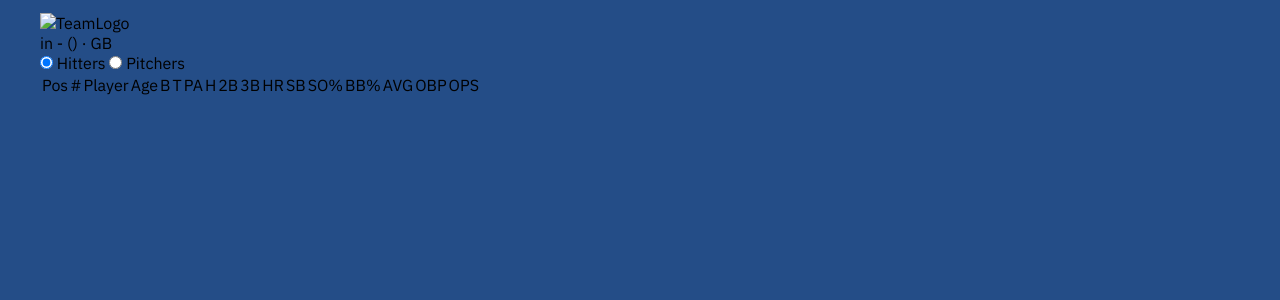
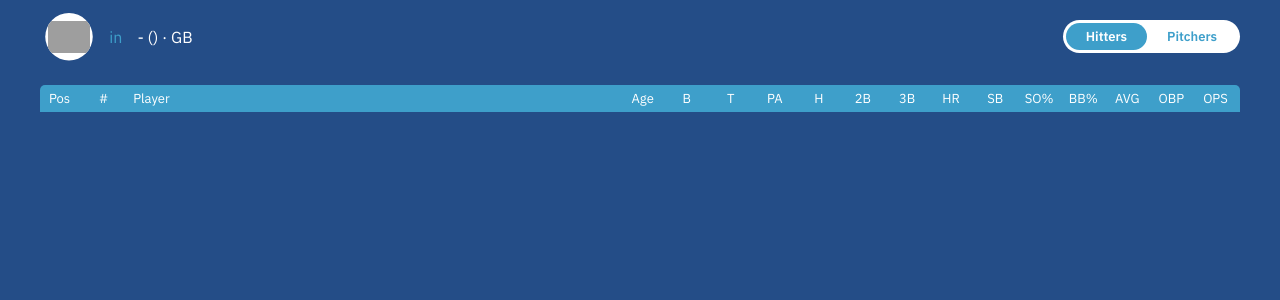
Before and after one commit to AdamGariba/TBL-Exercise, a Flask app: page /team/200 in a window 1280 px wide. Shown: the part 47-347 px from the top of the page. Run offline with Flask 2, Linux system fonts and the light colour scheme; data comes from the database, SQL or seed files in the repository; data that the repository does not hold is empty; grey boxes are pictures that could not be loaded.

Commit message:
Team page styled

```diff
--- a/homebase/static/css/main.css
+++ b/homebase/static/css/main.css
@@ -31,6 +31,7 @@ header {
     top: 0;
     width: 100%;
     padding: 0.4em 0;
+    z-index: 10;
 }
 
 #nav-img {
@@ -93,7 +94,7 @@ table.standings thead th {
 table.standings thead th:first-of-type {
     width: 55%;
     text-align: left;
-    font-weight: bold;
+    font-weight: 600;
 }
 
 table.standings thead th:first-of-type {
@@ -113,7 +114,7 @@ table.standings tbody td:first-of-type {
 }
 
 table.standings tbody td:first-of-type a {
-    font-weight: bold;
+    font-weight: 600;
 }
 
 table.standings tbody tr:nth-child(even) td {
@@ -145,6 +146,161 @@ table.standings tbody tr:last-of-type td:last-of-type {
 }
 /* HOME PAGE STYLES END */
 
+/* TEAM PAGE STYLE BEGIN */
+.team-container {
+    display: flex;
+    justify-content: space-between;
+    align-items: center;
+    margin-bottom: 1.5em;
+}
+
+.team-section {
+    display: inline-flex;
+    flex-basis: 70%;
+    align-items: center;
+}
+
+#team-logo {
+    background-color: white;
+    max-width: 5%;
+    padding: 8px;
+    clip-path: circle();
+}
+
+#team-info {
+    margin-left: 0.7em;
+}
+
+#team-info > #team-name {
+    font-size: large;
+    font-weight: 600;
+    color: white;
+}
+
+#team-record > span {
+    color: var(--secondary);
+}
+
+#team-record {
+    color:white;
+}
+
+.input-area {
+    display: inline-flex;
+    overflow: hidden;
+    background-color: white;
+    border-radius: 25px;
+    padding: 3px;
+}
+
+.radio-input {
+    display: none;
+}
+
+.radio-label {
+    cursor: pointer;
+    color: var(--secondary);
+    padding: 5px 20px;
+    font-weight: 600;
+    font-size: small;
+}
+
+.radio-input:checked + .radio-label {
+    background-color: var(--secondary);
+    color: white;
+    border-radius: 15px;
+}
+
+.roster-table {
+    table-layout: fixed;
+    font-size: small;
+    width: 100%;
+    background-color: var(--primary);
+    margin-bottom: 20px;
+    border-collapse: separate;
+    border-spacing: 0;
+}
+
+table.roster-table th,
+table.roster-table td {
+    padding: 5px 10px 5px 5px;
+}
+
+
+table.roster-table thead tr {
+    color: white;
+}
+
+table.roster-table thead th {
+    width: auto;
+    background-color: var(--secondary);
+}
+
+table.roster-table thead th#player-name {
+    width: 40%;
+    text-align: left;
+}
+
+table.roster-table tbody td {
+    text-align: center;
+}
+
+table.roster-table tbody td#jersey-number {
+    color: var(--secondary);
+}
+
+table.roster-table tbody td#player-name {
+    text-align: left;
+    padding: 5px 0 0 0;
+    vertical-align: middle;
+}
+
+table.roster-table tbody tr td img#player-img {
+    height: 30px;
+    vertical-align: bottom;
+}
+
+table.roster-table tbody tr td#player-name p {
+    display: inline-block;
+    margin-bottom: 8px;
+    margin-left: 5px;
+}
+
+table.roster-table tbody tr td#player-name a {
+    font-weight: 600;
+}
+
+table.roster-table thead th:first-of-type {
+    border-top-left-radius: 5px;
+}
+
+table.roster-table thead th:last-of-type {
+    border-top-right-radius: 5px;
+}
+
+
+
+table.roster-table tbody tr:nth-child(even) td {
+    background-color: var(--offset);
+}
+
+table.roster-table tbody tr:nth-child(odd) td {
+    background-color: white;
+}
+
+table.roster-table tbody tr:last-of-type {
+    background-color: var(--primary);
+}
+
+table.roster-table tbody tr:last-of-type td:first-of-type {
+    border-bottom-left-radius: 5px;
+}
+
+table.roster-table tbody tr:last-of-type td:last-of-type {
+    border-bottom-right-radius: 5px;
+}
+
+
 
 #pitchers_tbl {
     display: none;
--- a/homebase/static/js/main.js
+++ b/homebase/static/js/main.js
@@ -5,11 +5,11 @@ var pitchers_table = document.getElementById('pitchers_tbl')
 
 function showTable() {
     if(hitters_field.checked) {
-        hitters_table.style.display = "block";
+        hitters_table.style.display = "table";
         pitchers_table.style.display = "none";
     }
     else if(pitchers_field.checked) {
-        pitchers_table.style.display = "block";
+        pitchers_table.style.display = "table";
         hitters_table.style.display = "none";
     }
 }
--- a/homebase/templates/team/team_details.html
+++ b/homebase/templates/team/team_details.html
@@ -2,23 +2,27 @@
 {% extends 'base.html' %}
 
 {% block content %}
-<div>
-    <img src="" alt="TeamLogo" />
-    <div id="team-info">
-        <div>{{ teamInfo['name'] }}</div>
-        <div>{{ teamInfo['place_in_division'] }} in {{ teamInfo['division_name'] }}  {{ teamInfo['wins_this_season'] }} - {{ teamInfo['losses_this_season'] }} ({{ teamInfo['win_pct'] }}) &#183; {{ teamInfo['games_back'] }} GB</div>
+<div class="team-container">
+    <div class="team-section">
+        <img id="team-logo" src="https://www.mlbstatic.com/team-logos/{{ teamInfo['id'] }}.svg" alt="TeamLogo" />
+        <div id="team-info">
+            <div id="team-name">{{ teamInfo['name'] }}</div>
+            <div id="team-record"><span>{{ teamInfo['place_in_division'] }} in {{ teamInfo['division_name'] }}</span> &nbsp;&nbsp; {{ teamInfo['wins_this_season'] }} - {{ teamInfo['losses_this_season'] }} ({{ teamInfo['win_pct'] }}) &#183; {{ teamInfo['games_back'] }} GB</div>
+        </div>
+    </div>
+    <div class="input-area">
+        <input class="radio-input" type="radio" id="hitters" name="player" checked="checked" onclick="showTable()">
+        <label class="radio-label" for="hitters">Hitters</label>
+        <input class="radio-input" type="radio" id="pitchers" name="player" onclick="showTable()">
+        <label class="radio-label" for="pitchers">Pitchers</label>
     </div>
 </div>
-<input type="radio" id="hitters" name="player" checked="checked" onclick="showTable()">
-<label for="hitters">Hitters</label>
-<input type="radio" id="pitchers" name="player" onclick="showTable()">
-<label for="pitchers">Pitchers</label>
 
-<table id="hitters_tbl">
+<table class="roster-table" id="hitters_tbl">
     <thead>
         <th>Pos</th>
-        <th>#</th>
-        <th>Player</th>
+        <th id="jersey-number">#</th>
+        <th id="player-name">Player</th>
         <th>Age</th>
         <th>B</th>
         <th>T</th>
@@ -39,11 +43,11 @@
         <tr>
             <td>{{ player['primaryPosition']['abbreviation'] }}</td>
             {% if player['primaryNumber'] %}
-                <td>{{ player['primaryNumber'] }}</td>
+                <td id="jersey-number">{{ player['primaryNumber'] }}</td>
             {% else %}
-                <td>-</td>
+                <td id="jersey-number">-</td>
             {% endif %}
-            <td><a href="/player/{{ player['id'] }}">{{ player['lastFirstName'] }}</a></td>
+            <td id="player-name"><img id="player-img" src="https://content.mlb.com/images/headshots/current/60x60/{{ player['id'] }}.png" alt=""/><p><a href="/player/{{ player['id'] }}">{{ player['lastFirstName'] }}</a></p></td>
             <td>{{ player['currentAge'] }}</td>
             <td>{{ player['batSide']['code'] }}</td>
             <td>{{ player['pitchHand']['code'] }}</td>
@@ -76,11 +80,11 @@
         {% endfor %}
     </tbody>
 </table>
-<table id="pitchers_tbl">
+<table class="roster-table" id="pitchers_tbl">
     <thead>
         <th>Pos</th>
-        <th>#</th>
-        <th>Pitcher</th>
+        <th id="jersey-number">#</th>
+        <th id="player-name">Pitcher</th>
         <th>Age</th>
         <th>T</th>
         <th>IP</th>
@@ -97,11 +101,11 @@
         <tr>
             <td>{{ player['primaryPosition']['abbreviation'] }}</td>
             {% if player['primaryNumber'] %}
-                <td>{{ player['primaryNumber'] }}</td>
+                <td id="jersey-number">{{ player['primaryNumber'] }}</td>
             {% else %}
-                <td>-</td>
+                <td id="jersey-number">-</td>
             {% endif %}
-            <td><a href="/player/{{ player['id'] }}">{{ player['lastFirstName'] }}</a></td>
+            <td id="player-name"><img id="player-img" src="https://content.mlb.com/images/headshots/current/60x60/{{ player['id'] }}.png" alt=""/><p><a href="/player/{{ player['id'] }}">{{ player['lastFirstName'] }}</a></p></td>
             <td>{{ player['currentAge'] }}</td>
             <td>{{ player['pitchHand']['code'] }}</td>
             {% if player['stats'] %}
```
